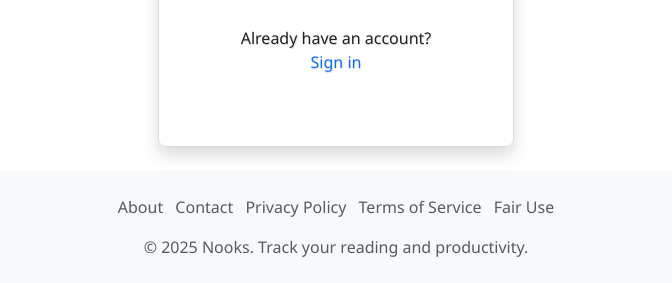
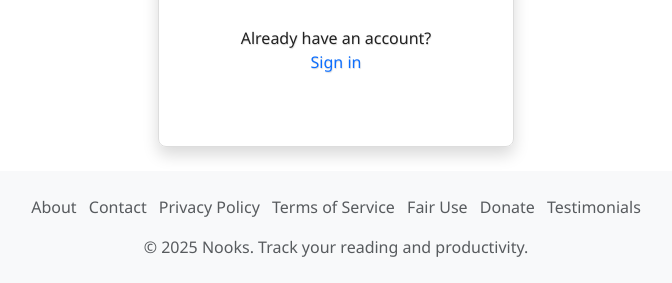
Before and after one commit to nooksandhook-ux/COMMUNITY_FRIENDLY, a Flask app: page /auth/register in a window 1280 px wide. Shown: the part 895-1178 px from the top of the page, without its empty margins (304-976 px from the left). Run offline with Flask 3, Linux system fonts and the light colour scheme; some libraries are stand-ins or nearby versions.

Commit message:
Update base.html

```diff
--- a/nooks/templates/base.html
+++ b/nooks/templates/base.html
@@ -78,6 +78,11 @@
                             <i class="bi bi-people"></i> Nooks Club
                         </a>
                     </li>
+                    <li class="nav-item">
+                        <a class="nav-link" href="{{ url_for('donations.index') }}">
+                            <i class="bi bi-heart-fill"></i> Donate
+                        </a>
+                    </li>
                     {% endif %}
                 </ul>
 
@@ -91,6 +96,8 @@
                             <li><a class="dropdown-item" href="{{ url_for('auth.profile') }}">Profile</a></li>
                             <li><a class="dropdown-item" href="{{ url_for('auth.settings') }}">Settings</a></li>
                             <li><a class="dropdown-item" href="{{ url_for('themes.index') }}">Themes</a></li>
+                            <li><a class="dropdown-item" href="{{ url_for('donations.history') }}">Donation History</a></li>
+                            <li><a class="dropdown-item" href="{{ url_for('donations.submit_testimonial') }}">Submit Testimonial</a></li>
                             {% if current_user.is_admin %}
                             <li><hr class="dropdown-divider"></li>
                             <li><a class="dropdown-item" href="{{ url_for('admin.index') }}">
@@ -152,6 +159,12 @@
                 <li class="list-inline-item">
                     <a href="{{ url_for('general.fair_use') }}" class="text-muted text-decoration-none">Fair Use</a>
                 </li>
+                <li class="list-inline-item">
+                    <a href="{{ url_for('donations.index') }}" class="text-muted text-decoration-none">Donate</a>
+                </li>
+                <li class="list-inline-item">
+                    <a href="{{ url_for('donations.testimonials') }}" class="text-muted text-decoration-none">Testimonials</a>
+                </li>
             </ul>
             <p class="mb-0">&copy; 2025 Nooks. Track your reading and productivity.</p>
         </div>
```
